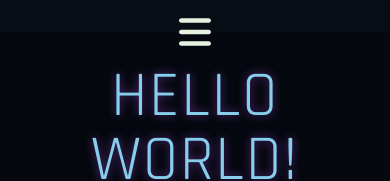
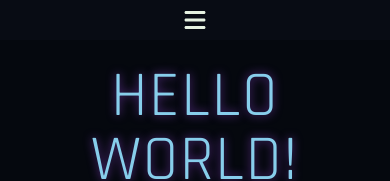
Before and after one commit to dontBelieveIt/myPortfolio, a React (Create React App) app: page / in a window 390 px wide. Shown: the top 181 px of the page. Built offline with nearby package versions, Linux system fonts and the light colour scheme.

Commit message:
first build deploy

```diff
--- a/public/index.html
+++ b/public/index.html
@@ -4,7 +4,7 @@
     <meta charset="utf-8" />
     <link rel="icon" href="%PUBLIC_URL%/favicon.ico" />
     <meta name="viewport" content="width=device-width, initial-scale=1" />
-    <meta name="theme-color" content="#000000" />
+    <meta name="theme-color" content="#080c14" />
     <meta
       name="description"
       content="Web site created using create-react-app"
@@ -24,7 +24,7 @@
       work correctly both with client-side routing and a non-root public URL.
       Learn how to configure a non-root public URL by running `npm run build`.
     -->
-    <title>React App</title>
+    <title>My portfolio</title>
   </head>
   <body>
     <noscript>You need to enable JavaScript to run this app.</noscript>
--- a/src/components/First/First.scss
+++ b/src/components/First/First.scss
@@ -26,7 +26,7 @@
     //     }
     // }
 
-    @media only screen and (max-width: 680px){
+    @media screen and (max-width: 680px){
         @include flex-column;
         @include justify-items;
 
--- a/src/components/ToggleMenu/ToggleMenu.scss
+++ b/src/components/ToggleMenu/ToggleMenu.scss
@@ -10,10 +10,12 @@
     position: fixed;
     top:0;
     left: 0;
+    @include flex-row;
+    @include justify-items;
 
     img {
-        width: 2rem;
-        height: 2rem;
+        width: 1.5rem;
+        height: 1.5rem;
 
         &:hover {
             opacity: 1;
@@ -22,10 +24,18 @@
             & > a:not(:hover), h4:not(:hover) {
                 color: $fourth !important;
             }
+        }
     }
 
     @media screen and (max-width:680px) {
-        height: 4rem;
+        height: 2.5rem;
+        width:100%;
+
+        img {
+            width: 1.5rem;
+            height: 1.5rem;
+            padding: none;
+        }
     }
 
     .active {
@@ -37,7 +47,4 @@
         border-radius: 90px;
         position: absolute;
     }
-
-
-    }
 }
```
Also changed, not shown: src/logo.svg, 1 other file (tests, documents, lock files or other folders).
